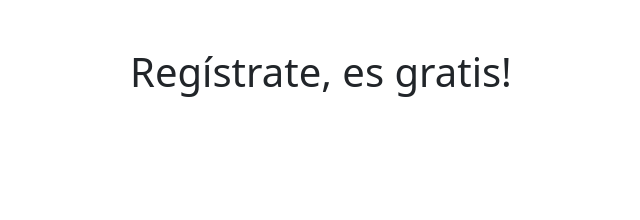
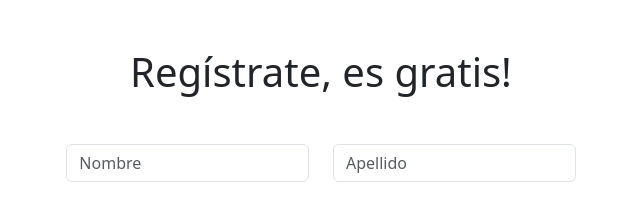
Before and after one commit to Duridev/desafio-formulario-bootstrap, a website: page index.html in a window 1280 px wide. Shown: the whole page, without its empty margins (319-959 px from the left). Drawn offline with nearby package versions, Linux system fonts and the light colour scheme; files that its build step writes are made by us from their sources.

Commit message:
campos nombre y apellido

```diff
--- a/index.html
+++ b/index.html
@@ -12,6 +12,16 @@
     <form class="m-auto mt-5 col-5">
         <div class="container">
             <h1 class="text-center">Regístrate, es gratis!</h1>
+            <div class="row mt-5">
+
+                <div class="col-6 mb-3">
+                    <input type="text" class="form-control" id="name" placeholder="Nombre">
+                </div>
+
+                <div class="col-6 mb-3">
+                    <input type="text" class="form-control" id="lastName" placeholder="Apellido">
+                </div>
+
 
         </div>
     </form>
```
